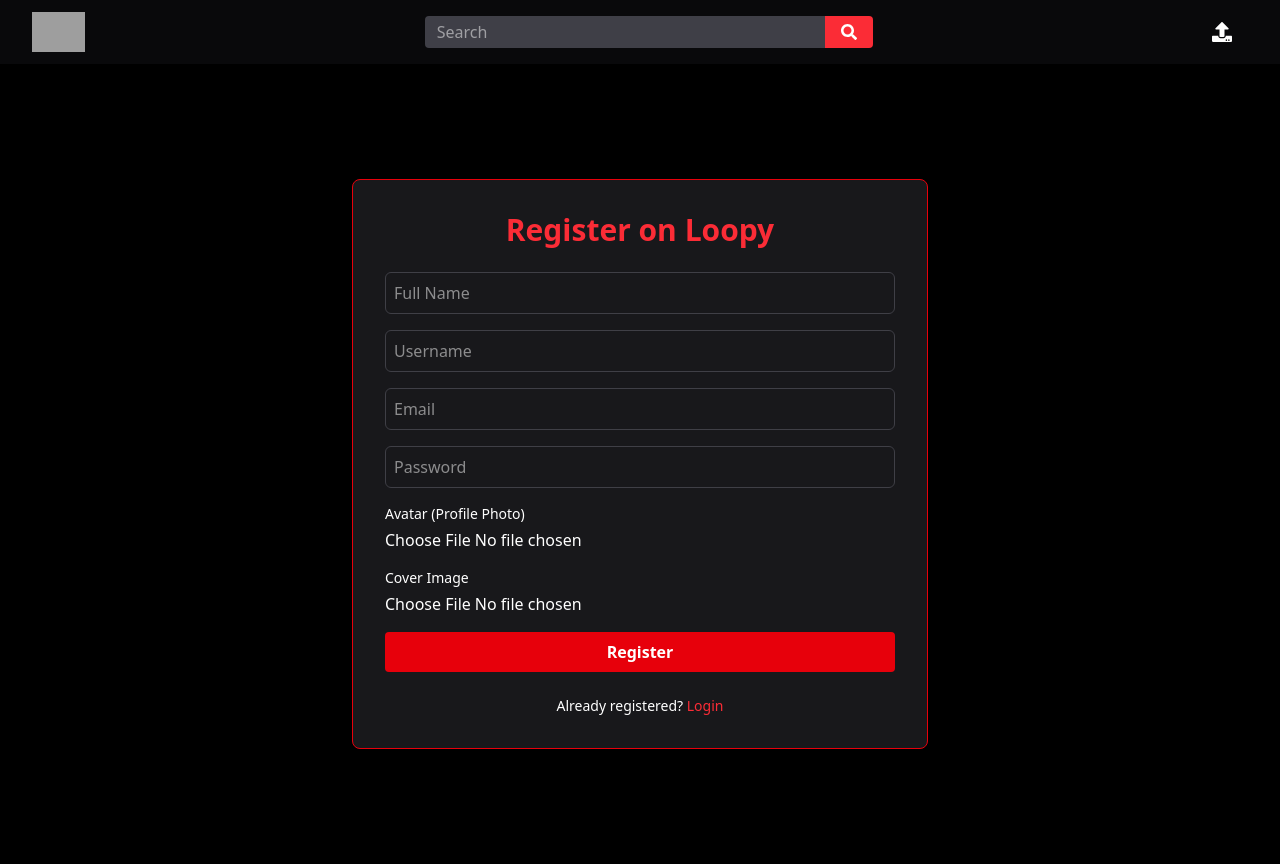
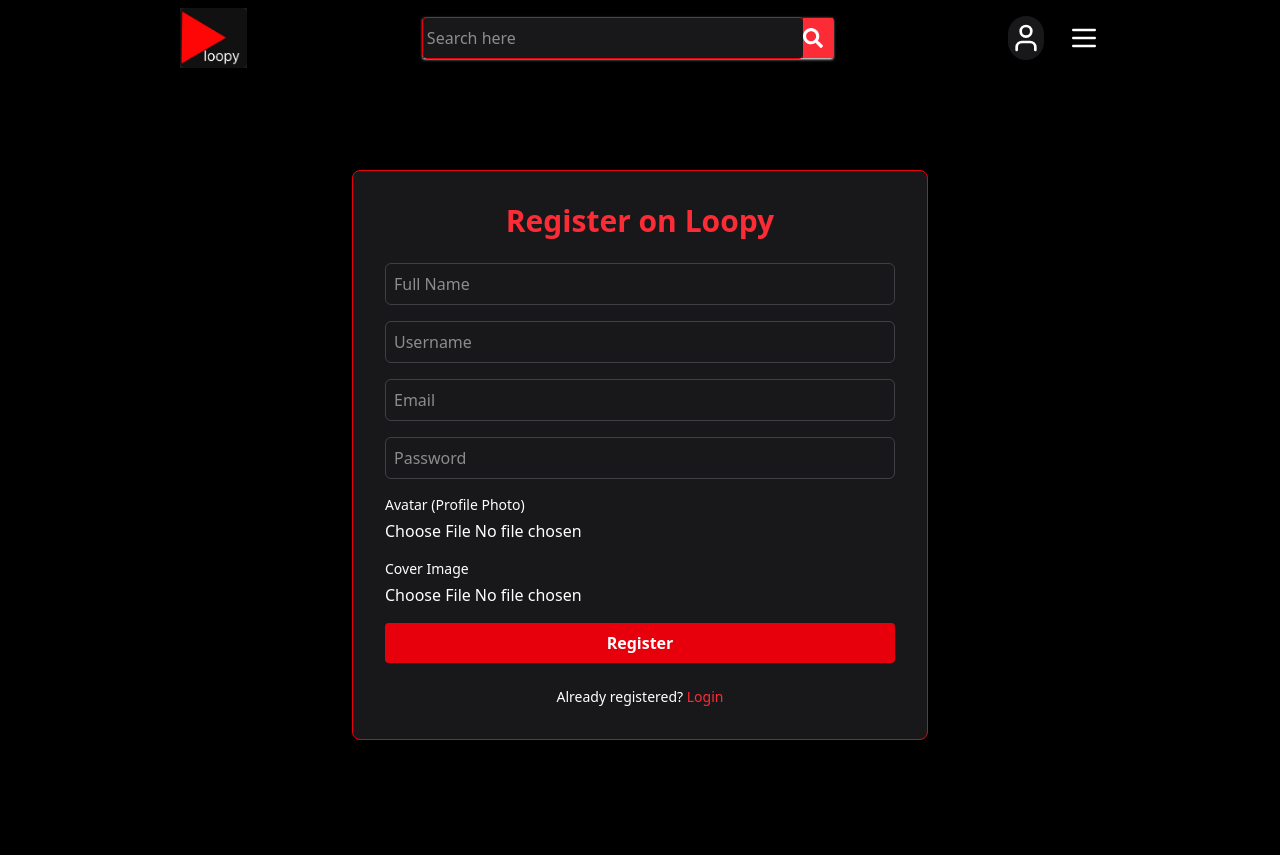
Before and after one commit to Digvijay7310/loopy, a React (Vite) app in the folder frontend/: page /users/register in a window 1280 px wide. Built offline with nearby package versions, Linux system fonts and the light colour scheme; no server answers; grey boxes are pictures that could not be loaded.

Commit message:
Add header

```diff
--- a/frontend/src/components/Navbar.jsx
+++ b/frontend/src/components/Navbar.jsx
@@ -1,114 +1,120 @@
-import React, { useState } from "react";
-import { Link } from "react-router-dom";
-import {
-  FaBars,
-  FaTimes,
-  FaUpload,
-  FaSearch,
-  FaHome,
-  FaThumbsUp,
-  FaHistory,
-  FaAddressBook,
-} from "react-icons/fa";
-import { AiFillMessage, AiFillCustomerService } from "react-icons/ai";
-import { MdWatchLater } from "react-icons/md";
-import { LuLogOut } from "react-icons/lu";
+import React from 'react'
+import { FaSearch } from 'react-icons/fa'
+import { LuArrowRightLeft, LuFileVideo, LuHouse, LuLogOut, LuMenu, LuThumbsUp, LuUpload, LuUser } from 'react-icons/lu'
+import {  LiaComments } from 'react-icons/lia'
+import { RxCross1 } from "react-icons/rx";
+import { Link } from 'react-router-dom'
+import AOS from "aos"
+import "aos/dist/aos.css"
+import { useEffect } from 'react'
+import { useState } from 'react'
+import { useRef } from 'react'
 
-const Navbar = () => {
-  const [menuOpen, setMenuOpen] = useState(false);
+function Navbar() {
+  useEffect(()=> {
+    AOS.init({duration:700, once:true,})
+  }, [])
 
-  const toggleMenu = () => setMenuOpen(!menuOpen);
+  const [isOpen, setIsOpen] = useState(false);
 
+  const menuToggle = () => {
+    setIsOpen(prev => !prev);
+  }
+
+  const menuRef = useRef(null)
+
+  // Menu click outside
+
+  useEffect(()=> {
+    const handleClickOutSide =(e)=> {
+      if(menuRef.current && !menuRef.current.contains(e.target)){
+        setIsOpen(false)
+      }
+    };
+
+    if(isOpen){
+      document.addEventListener('mousedown', handleClickOutSide)
+    } else {
+      document.addEventListener('mousedown', handleClickOutSide)
+    }
+
+    return () => {
+      document.removeEventListener('mousedown', handleClickOutSide)
+    }
+  }, [isOpen])
   return (
-    <header className="bg-zinc-950 text-white w-full sticky top-0 z-50 shadow-md">
-      {/* Top bar */}
-      <div className="flex items-center justify-between px-4 py-3 md:px-8">
-        {/* Logo */}
-        <a
-          href="/"
-          className="text-2xl font-bold text-red-500 flex items-center gap-1"
-        >
-         <img src="./public/logo.svg" alt="logo" className="h-10 md:h-[40px]"  />
-        </a>
+    <>
+    <header data-aos="slide-down" className='bg-black px-1 py-2 flex justify-evenly items-center top-0 left-0 fixed w-full z-50' role='banner'>
+      {/* logo */}
+      <Link to="/">
+        <img src="/logo.png" alt="logo" className='h-10 sm:h-[60px]' />
+      </Link>
 
-        {/* Search bar */}
-        <form className="hidden sm:flex flex-1 mx-4 max-w-md">
-          <input
-            type="text"
-            placeholder="Search"
-            className="flex-1 px-3 py-1 bg-zinc-700 text-white rounded-l focus:outline-none focus:ring-1 focus:ring-red-500"
-          />
-          <button className="bg-red-500 px-4 py-1 rounded-r hover:bg-red-600">
-            <FaSearch />
+      {/* Search bar */}
+      <form className="flex shadow-sm shadow-zinc-100" role='search' area-label='Site Search'>
+        <label htmlFor="search" className='sr-only'>Search</label>
+        <input type="search" name="search" id="search"
+        placeholder='Search here'
+        className='cursor-context-menu rounded p-1 text-white
+         bg-zinc-900 outline-0 border-0 ring ring-red-600
+         sm:w-[380px] sm: h-10'
+        />
+        <button className='bg-red-500 text-white font-light sm:w-[30px]'>
+          <FaSearch size={15} className='sm:size-5 font-extralight'/>
           </button>
-        </form>
+      </form>
 
-        {/* Right actions */}
-        <div className="flex items-center space-x-4">
-          {/* Upload - icon only on mobile */}
-          <Link
-            to="/videos/upload"
-            className="text-white hover:text-red-500 hidden sm:inline-flex"
-            title="Upload"
-          >
-            <FaUpload className="text-xl" />
-          </Link>
+      {/* Navbar */}
+      <nav className='flex justify-between items-center sm:gap-6'
+      role='navigation' aria-label='Main navigation'>
 
-          {/* Mobile search icon */}
-          <button className="text-white sm:hidden hover:text-red-500">
-            <FaSearch className="text-xl" />
-          </button>
+          <Link to="/users/profile">
+          <button className='bg-zinc-900 px-0.5 py-1.5 cursor-pointer text-white rounded-full'
+          aria-label='Go to Profile'>
+            <LuUser size={20} className='sm:size-8'/>
+            </button>
+            </Link>
 
-          {/* Hamburger menu */}
-          <button
-            onClick={toggleMenu}
-            className="text-white text-2xl md:hidden focus:outline-none"
-          >
-            {menuOpen ? <FaTimes /> : <FaBars />}
-          </button>
+           {/* MEnu toggle */}
+            <button onClick={menuToggle} className='text-white cursor-pointer'
+            aria-label='toggle menu' aria-expanded={isOpen} >{
+              isOpen ? <RxCross1 size={20} className='sm:size-8'/> : <LuMenu size={20} className='sm:size-8' />} </button>
+
+
+      </nav>
+
+    </header>
+
+    {/* Animation slide value */}
+
+     <div
+        ref={menuRef}
+        className={`transition-all duration-300 ease-in-out fixed top-[50px] right-0 w-auto bg-black text-white z-40 overflow-hidden
+        ${isOpen ? 'opacity-100 max-h-[500px]' : 'opacity-0 max-h-0 pointer-events-none'}
+        `}
+      >
+        <div className='flex flex-col p-4'>
+          <Link to="/users" className='py-2 hover:text-red-500'>
+           <button className='flex justify-between items-center gap-2 text-lg'><LuHouse /> Home </button></Link>
+          <Link to="/users/profile" className='py-2 hover:text-red-500'>
+           <button className='flex justify-between items-center gap-2 text-lg'><LuUser/> Profile </button></Link>
+          <Link to="/videos/upload" className='py-2 hover:text-red-500'>
+           <button className='flex justify-between items-center gap-2 text-lg'><LuUpload/> Upload </button></Link>
+          <Link to="/videos/my-likes" className='py-2 hover:text-red-500'>
+           <button className='flex justify-between items-center gap-2 text-lg'><LuThumbsUp/> My Likes </button></Link>
+          <Link to="/videos/my-comments" className='py-2 hover:text-red-500' >
+           <button className='flex justify-between items-center gap-2 text-lg'><LiaComments/> My Comments </button></Link>
+          <Link to="/videos/my-videos" className='py-2 hover:text-red-500'>
+           <button className='flex justify-between items-center gap-2 text-lg'><LuFileVideo/> My Videos </button></Link>
+          <Link to="/users/logout" className='py-2 hover:text-red-500'>
+           <button className='flex justify-between items-center gap-2 text-lg'><LuLogOut/> Logout </button></Link>
         </div>
       </div>
 
-      {/* Mobile menu */}
-      <div
-        className={`md:hidden bg-zinc-900 transition-transform duration-300 ${
-          menuOpen ? "max-h-[600px] py-4" : "max-h-0 overflow-hidden"
-        }`}
-      >
-        <nav className="flex flex-col space-y-3 px-4">
-          <Link to="/" onClick={toggleMenu} className="flex items-center gap-2 hover:text-red-500">
-            <FaHome /> Home
-          </Link>
-          <Link to="/videos/upload" onClick={toggleMenu} className="flex items-center gap-2 hover:text-red-500">
-            <FaUpload /> Upload
-          </Link>
-          <Link to="/videos/my-likes-videos" onClick={toggleMenu} className="flex items-center gap-2 hover:text-red-500">
-            <FaThumbsUp /> Likes
-          </Link>
-          <Link to="/videos/my-comments-videos" onClick={toggleMenu} className="flex items-center gap-2 hover:text-red-500">
-            <AiFillMessage /> Comments
-          </Link>
-          <Link to="/videos/my-videos" onClick={toggleMenu} className="flex items-center gap-2 hover:text-red-500">
-            <MdWatchLater /> My Videos
-          </Link>
-          <Link to="/videos/delete-all-videos" onClick={toggleMenu} className="flex items-center gap-2 hover:text-red-500">
-            <FaHistory /> Delete All
-          </Link>
-          <Link to="/users/profile" onClick={toggleMenu} className="flex items-center gap-2 hover:text-red-500">
-            <FaAddressBook /> Profile
-          </Link>
-          <Link to="/users/contact" onClick={toggleMenu} className="flex items-center gap-2 hover:text-red-500">
-            <AiFillCustomerService /> Contact
-          </Link>
-          <Link to="/users/logout" onClick={toggleMenu} className="flex items-center gap-2 hover:text-red-500">
-            <LuLogOut /> Logout
-          </Link>
-        </nav>
-      </div>
+      {/* Spacer */}
+      <div className='h-[55px]'></div>
+    </>
+  )
+}
 
-      {/* Desktop menu (optional side nav can go here) */}
-    </header>
-  );
-};
-
-export default Navbar;
+export default Navbar
```
Also changed, not shown: frontend/public/Untitled.png (deleted), frontend/public/logo.png (added).
